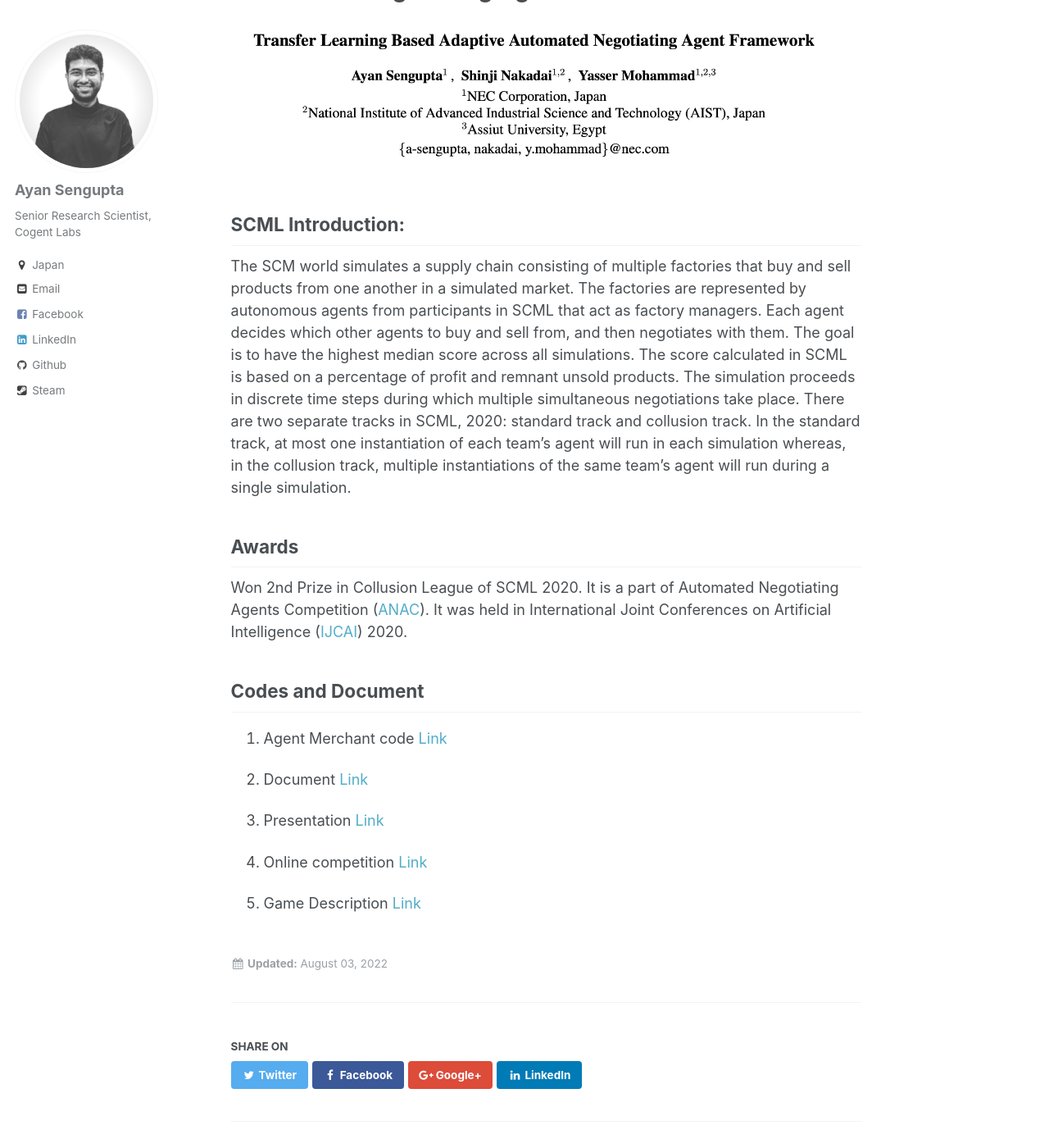
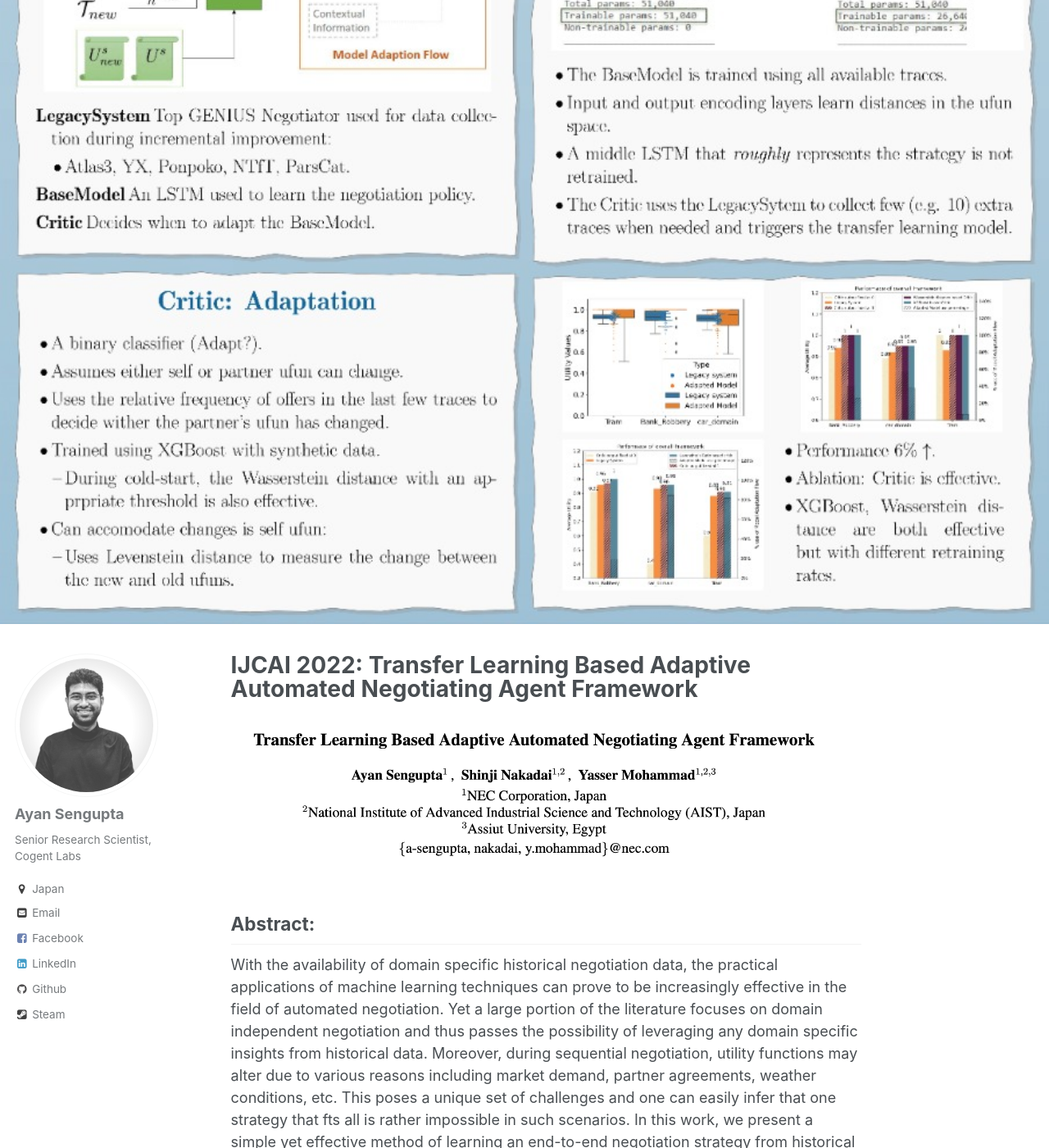
Before and after one commit to ayansengupta17/ayansengupta17.github.io, a Jekyll site: the page built from _projects/projects-0w.md, in a window 1280 px wide and 1400 px high, scrolled down 1133 px. Shown: the whole window at 82% size. Built offline with Jekyll 4.4.1, drawn with Linux system fonts in a browser that asks for light colours; some of the changed text lies outside the part shown.

Commit message:
update poster and paper links

```diff
--- a/_projects/projects-0w.md
+++ b/_projects/projects-0w.md
@@ -2,39 +2,43 @@
 title: "IJCAI 2022: Transfer Learning Based Adaptive Automated Negotiating Agent Framework<br/><br/><img src='/images/project-0w/images/header.png'>"
 excerpt: "A state of the art Transfer Learning Based Adaptive Automated Negotiating Agent creating framework."
 header:
-  image: project-0x/images/poster.jpeg
+  image: project-0w/images/poster.jpeg
 collection: projects
 ---
 
 
-**SCML Introduction:**
+**Abstract:**
 ---------------
 
-The SCM world simulates a supply chain consisting of multiple factories that buy
-and sell products from one another in a simulated market.
-The factories are represented by autonomous agents from participants in SCML
-that act as factory managers. Each agent decides which other agents to buy and sell from,
-and then negotiates with them. The goal is to have the highest median score across all simulations.
-The score calculated in SCML is based on a percentage of profit and remnant unsold products.
-The simulation proceeds in discrete time steps during which multiple simultaneous negotiations take place.
-There are two separate tracks in SCML, 2020: standard track and collusion track. In the standard track,
-at most one instantiation of each team’s agent will run in each simulation whereas, in the collusion
-track, multiple instantiations of the same team’s agent will run during a single simulation.
+With the availability of domain specific historical
+negotiation data, the practical applications of machine learning techniques can prove to be increasingly effective
+ in the field of automated negotiation.
+Yet a large portion of the literature focuses on domain independent negotiation and thus passes the
+possibility of leveraging any domain specific insights from historical data. Moreover, during sequential negotiation,
+ utility functions may alter due
+to various reasons including market demand, partner agreements, weather conditions, etc. This poses
+a unique set of challenges and one can easily infer
+that one strategy that fts all is rather impossible in
+such scenarios. In this work, we present a simple
+yet effective method of learning an end-to-end negotiation strategy from historical negotiation data.
+Next, we show that transfer learning based solutions are effective in designing adaptive strategies
+when underlying utility functions of agents change.
+Additionally, we also propose an online method of
+detecting and measuring such changes in the utility functions. Combining all three contributions we
+propose an adaptive automated negotiating agent
+framework that enables the automatic creation of
+transfer learning based negotiating agents capable
+of adapting to changes in utility functions. Finally,
+we present the results of an agent generated using
+our framework in different ANAC domains with 88
+different utility functions each and show that our
+agent outperforms the benchmark score by domain
+independent agents by 6%.
 
-**Awards**
---------------------------------
-Won 2nd Prize in Collusion League of SCML 2020. It is a part of Automated Negotiating Agents Competition ([ANAC](http://web.tuat.ac.jp/~katfuji/ANAC2020/)).
-It was held in International Joint Conferences on Artificial Intelligence ([IJCAI](https://ijcai20.org/)) 2020.
 
 
 **Codes and Document**
 --------------------------------
-1. Agent Merchant code  [Link](https://github.com/yasserfarouk/scml-agents/tree/master/scml_agents/scml2020/a_sengupta)
+1. Paper: [Link](https://www.ijcai.org/proceedings/2022/0067.pdf)
 
-2. Document [Link](https://github.com/yasserfarouk/scml-agents/blob/master/scml_agents/scml2020/a_sengupta/report.pdf)
-
-3. Presentation [Link](https://github.com/yasserfarouk/scml-agents/blob/master/scml_agents/scml2020/a_sengupta/SCML2020_presentation.pdf)
-
-4. Online competition [Link](https://scml.cs.brown.edu/)
-
-5. Game Description [Link](http://www.yasserm.com/scml/scml2021.pdf)
+2. Poster: [Link](http://ayansengupta17.github.io/project-0w/images/poster.pdf)
```
Also changed, not shown: 1 other file.
